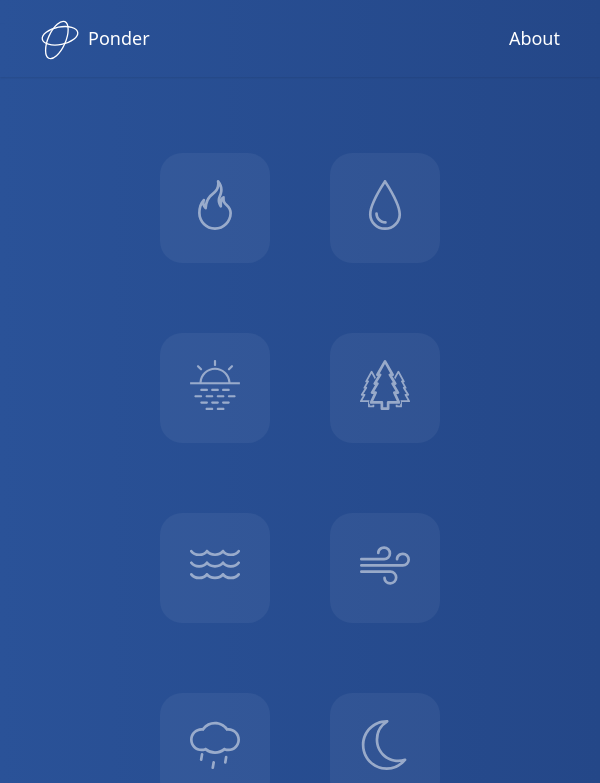
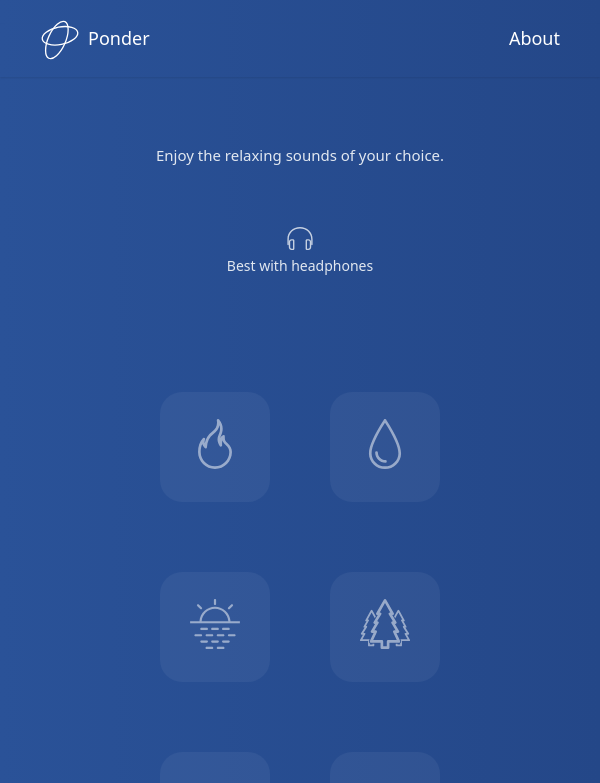
Before and after one commit to chandrabosep/CosyCradle, a React (Create React App) app: page / in a window 600 px wide. Shown: the top 783 px of the page. Built offline with nearby package versions, Linux system fonts and the light colour scheme.

Commit message:
Added Header

```diff
--- a/src/App.css
+++ b/src/App.css
@@ -34,6 +34,15 @@ nav{
     background: -webkit-linear-gradient(to right, #2a5298, #244788);
     background: linear-gradient(to right, #2a5298,#244788);
   }
+  .header{
+    font-size: 14px;
+    margin:-2rem 0 2rem 0;
+
+  }
+  .header-text{
+    font-size: 15px;
+    margin: 0 0 0.5rem 0;
+  }
 }
 
 @media  screen and (min-width:600px) {
@@ -43,4 +52,5 @@ nav{
     margin-right: 8px;
     margin-top: -7px;
   }
+
 }
--- a/src/App.js
+++ b/src/App.js
@@ -1,5 +1,6 @@
 import './App.css';
 import Audiolist from './components/Audiolist';
+import Header from './components/Header';
 // import Footer from './components/Footer';
 import Navbar from './components/Navbar';
 
@@ -7,6 +8,7 @@ function App() {
   return (
     <>
     <Navbar/>
+    <Header/>
     <div className='flex justify-center '>
       <Audiolist/>
     </div>
--- a/src/components/Audiolist.css
+++ b/src/components/Audiolist.css
@@ -10,7 +10,7 @@
 @media only screen and (max-width:600px) {
   .audio-list{
     justify-content:center;
-    margin: -20px 30px 0 30px;
+    margin: 3rem 30px 0 30px;
     max-width: max-content;
   }
 }
@@ -19,7 +19,7 @@
 @media only screen and (min-width:600px) {
     .audio-list{
       justify-content:center;
-      margin: -20px 30px 0 30px;
+      margin: 5rem 30px 0 30px;
       max-width: 60%;
     }
   }
@@ -28,7 +28,7 @@
   @media only screen and (min-width:1000px) {
     .audio-list{
       justify-content:center;
-      margin: -20px 30px 0 30px;
+      margin: 5rem 30px 0 30px;
       max-width: 50%;
     }
   }
@@ -37,7 +37,7 @@
   @media only screen and (min-width:1300px) {
     .audio-list{
       justify-content:center;
-      margin: -20px 30px 0 30px;
+      margin: 5rem 30px 0 30px;
       max-width: 60%;
     }
   }
@@ -46,7 +46,7 @@
   @media only screen and (min-width:1400px) {
     .audio-list{
       justify-content:center;
-      margin: -20px 30px 0 30px;
+      margin: 5rem 30px 0 30px;
       max-width: 50%;
     }
   }
--- /dev/null
+++ b/src/components/Header.jsx
@@ -0,0 +1,17 @@
+import React from 'react'
+import head from '.././assets/icons/headphones.svg'
+import "../App.css"
+
+export default function Header() {
+  return (
+    <div className='flex flex-col text-lg text-slate-200 header' style={{color:"#e2e8f0"}}>
+        <span className=' flex align-self justify-center text-xl mb-9 header-text'>Enjoy the relaxing sounds of your choice.</span>
+        <div className='flex align-self justify-center mt-12'>
+            <img src={head} alt="headphone" style={{width:"1.7rem"}} />
+        </div>
+        <div className='flex align-self justify-center'>
+            <span>Best with headphones</span>
+        </div>
+    </div>
+  )
+}
```
Also changed, not shown: src/assets/icons/headphones.svg.
